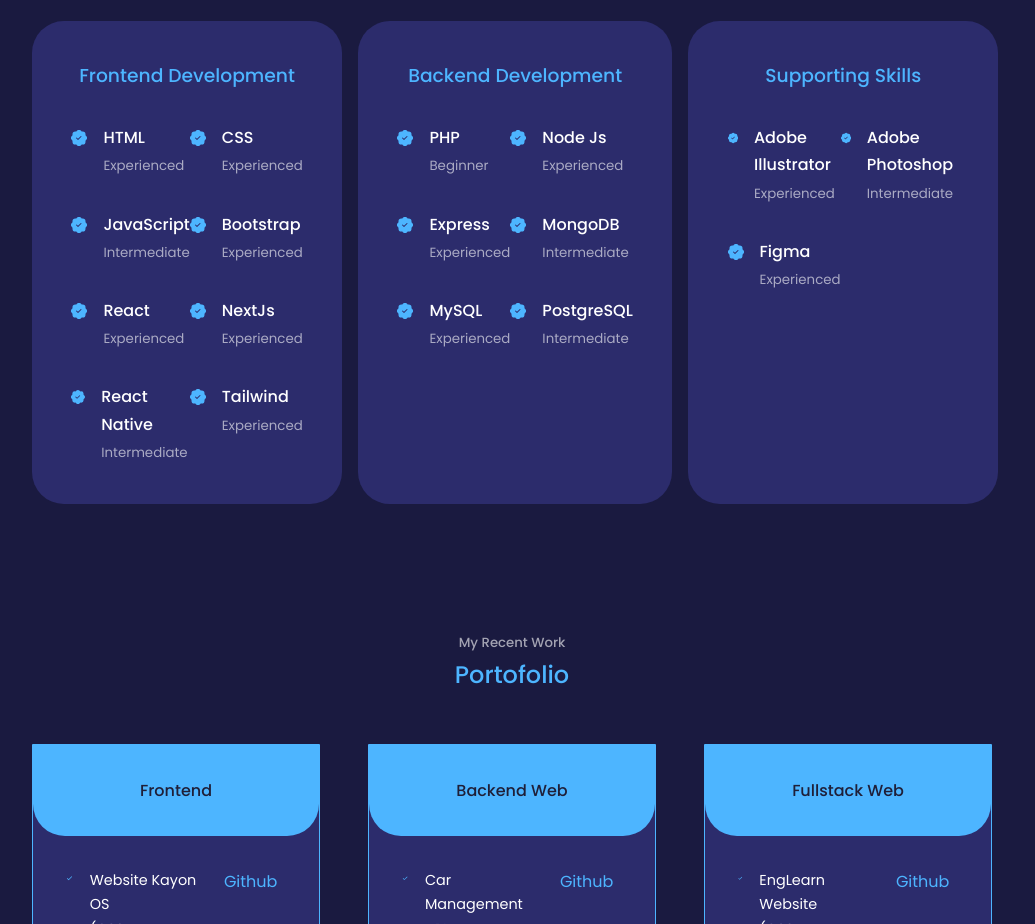
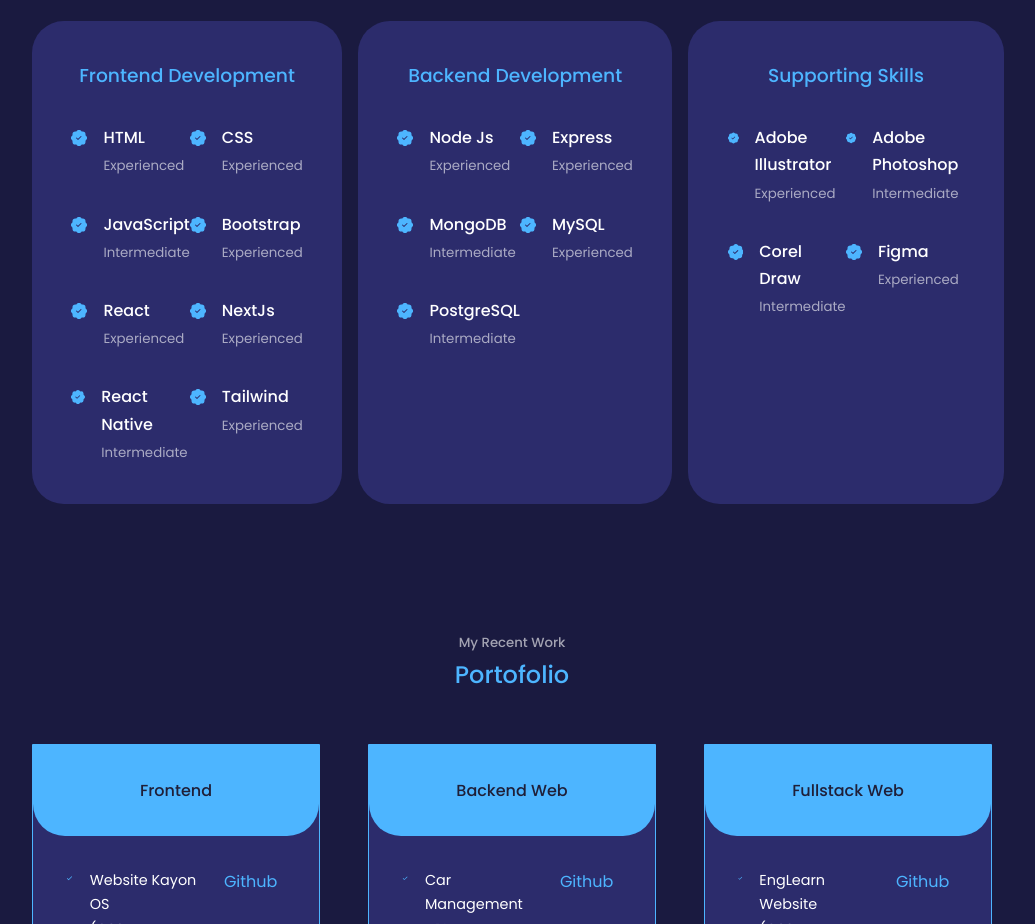
Before and after one commit to ilyasmuhlisin/Myporto-website, a React (Create React App) app: page / in a window 1280 px wide. Shown: the part 1660-2584 px from the top of the page, without its empty margins (128-1163 px from the left). Built offline with nearby package versions, Linux system fonts and the light colour scheme.

Commit message:
change may skill

```diff
--- a/src/components/experience/Experience.jsx
+++ b/src/components/experience/Experience.jsx
@@ -75,13 +75,6 @@ const Experience = () => {
             <article className="experience__details">
               <BsPatchCheckFill className="experience__details-icon" />
               <div>
-                <h4>PHP</h4>
-                <small className="text-light">Beginner</small>
-              </div>
-            </article>
-            <article className="experience__details">
-              <BsPatchCheckFill className="experience__details-icon" />
-              <div>
                 <h4>Node Js</h4>
                 <small className="text-light">Experienced</small>
               </div>
@@ -136,6 +129,13 @@ const Experience = () => {
             <article className="experience__details">
               <BsPatchCheckFill className="experience__details-icon" />
               <div>
+                <h4>Corel Draw</h4>
+                <small className="text-light">Intermediate</small>
+              </div>
+            </article>
+            <article className="experience__details">
+              <BsPatchCheckFill className="experience__details-icon" />
+              <div>
                 <h4>Figma</h4>
                 <small className="text-light">Experienced</small>
               </div>
```
Also changed, not shown: 1 other file (tests, documents, lock files or other folders).
